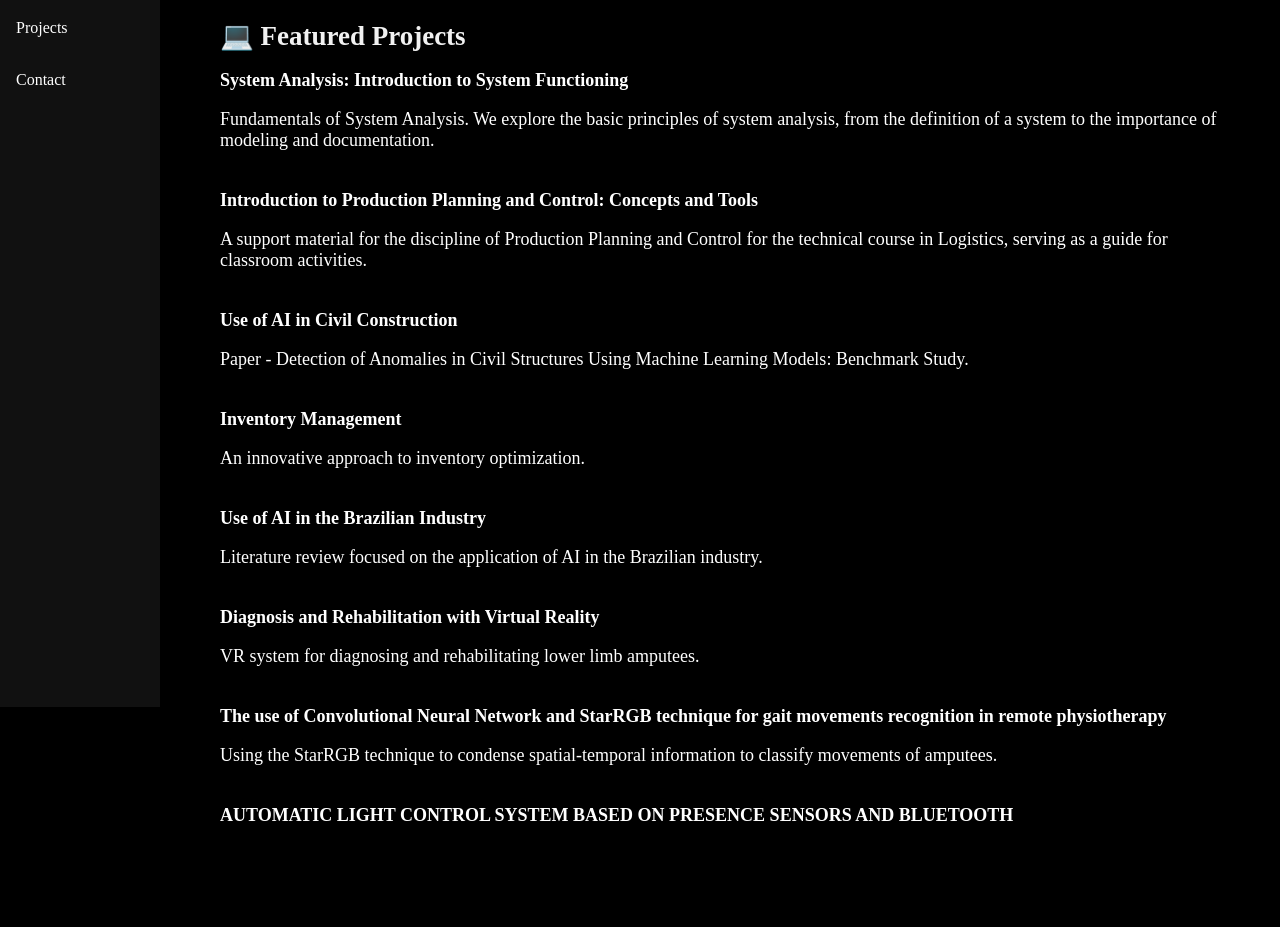
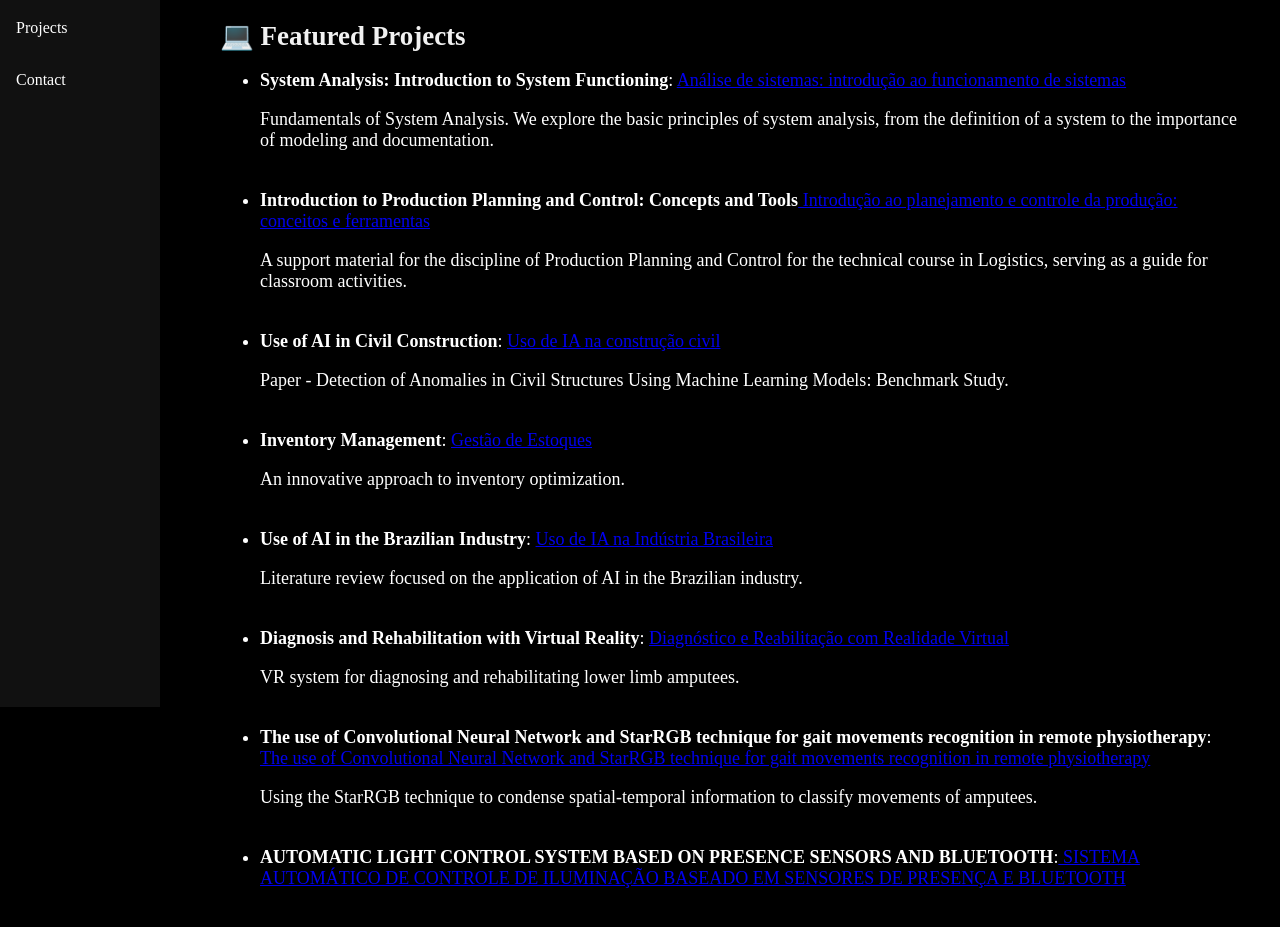
Before and after one commit to wyctorfogos/portifolio-web-site, a plain HTML site: page src/views/projects.html in a window 1280 px wide. Shown: the part 109-1036 px from the top of the page. Drawn offline with Linux system fonts and the light colour scheme.

Commit message:
perf: add dos links nos nomes dos projetos

```diff
--- a/src/styles/projects.css
+++ b/src/styles/projects.css
@@ -53,10 +53,6 @@ h2 {
     justify-content: center;
 }
 
-ul {
-    list-style-type: none;
-    padding: 0;
-}
 
 li {
     margin-bottom: 8px;
--- a/src/views/projects.html
+++ b/src/views/projects.html
@@ -20,35 +20,51 @@
             <h2>💻 Featured Projects</h2>
             <ul>
                 <li>
-                    <strong>System Analysis: Introduction to System Functioning</strong>
+                    <strong>System Analysis: Introduction to System Functioning</strong>: <a href="https://atenaeditora.com.br/catalogo/ebook/analise-de-sistemas-introducao-ao-funcionamento-de-sistemas" target="_blank">
+                        Análise de sistemas: introdução ao funcionamento de sistemas
+                    </a>
                     <p>Fundamentals of System Analysis. We explore the basic principles of system analysis, from the definition of a system to the importance of modeling and documentation.</p>
                 </li></br>
                 <li>
-                    <strong>Introduction to Production Planning and Control: Concepts and Tools</strong>
+                    <strong>Introduction to Production Planning and Control: Concepts and Tools</strong><a href="https://atenaeditora.com.br/catalogo/ebook/introducao-ao-planejamento-e-controle-da-producao-conceitos-e-ferramentas" target="_blank">
+                        Introdução ao planejamento e controle da produção: conceitos e ferramentas
+                    </a>
                     <p> A support material for the discipline of Production Planning and Control for the technical course in Logistics, serving as a guide for classroom activities.</p>
                 </li></br>
                 <li>
-                    <strong>Use of AI in Civil Construction</strong>
+                    <strong>Use of AI in Civil Construction</strong>: <a href="https://ieeexplore.ieee.org/document/10459929" target="_blank">
+                        Uso de IA na construção civil
+                    </a>
                     <p> Paper - Detection of Anomalies in Civil Structures Using Machine Learning Models: Benchmark Study.</p>
                 </li></br>
                 <li>
-                    <strong>Inventory Management</strong>
+                    <strong>Inventory Management</strong>: <a href="https://www.atenaeditora.com.br/catalogo/ebook/gestao-de-estoques" target="_blank">
+                        Gestão de Estoques
+                    </a>
                     <p> An innovative approach to inventory optimization.</p>
                 </li></br>
                 <li>
-                    <strong>Use of AI in the Brazilian Industry</strong>
+                    <strong>Use of AI in the Brazilian Industry</strong>: <a href="https://repositorio.ifes.edu.br/handle/123456789/3734" target="_blank">
+                        Uso de IA na Indústria Brasileira
+                    </a>
                     <p> Literature review focused on the application of AI in the Brazilian industry.</p>
                 </li></br>
                 <li>
-                    <strong>Diagnosis and Rehabilitation with Virtual Reality</strong>
+                    <strong>Diagnosis and Rehabilitation with Virtual Reality</strong>: <a href="https://doi.org/10.1016/j.artmed.2023.102612" target="_blank">
+                        Diagnóstico e Reabilitação com Realidade Virtual
+                    </a>
                     <p> VR system for diagnosing and rehabilitating lower limb amputees.</p>
                 </li></br>
                 <li>
-                    <strong>The use of Convolutional Neural Network and StarRGB technique for gait movements recognition in remote physiotherapy</strong>
+                    <strong>The use of Convolutional Neural Network and StarRGB technique for gait movements recognition in remote physiotherapy</strong>: <a href="https://doi.org/10.1109/ICECCME52200.2021.9590936" target="_blank">
+                        The use of Convolutional Neural Network and StarRGB technique for gait movements recognition in remote physiotherapy
+                    </a>
                     <p> Using the StarRGB technique to condense spatial-temporal information to classify movements of amputees.</p>
                 </li></br>
                 <li>
-                    <strong>AUTOMATIC LIGHT CONTROL SYSTEM BASED ON PRESENCE SENSORS AND BLUETOOTH</strong>
+                    <strong>AUTOMATIC LIGHT CONTROL SYSTEM BASED ON PRESENCE SENSORS AND BLUETOOTH</strong>:<a href="https://sodebras.com.br/edicoes/N163.pdf" target="_blank">
+                        SISTEMA AUTOMÁTICO DE CONTROLE DE ILUMINAÇÃO BASEADO EM SENSORES DE PRESENÇA E BLUETOOTH
+                    </a>
                 </li></br>
             </ul>
         </section>
```
Also changed, not shown: src/styles/about.css (+8 -0 lines), src/views/about.html (+1 -0 lines), src/views/contact.html (+1 -0 lines), src/views/index.html (+1 -0 lines).
